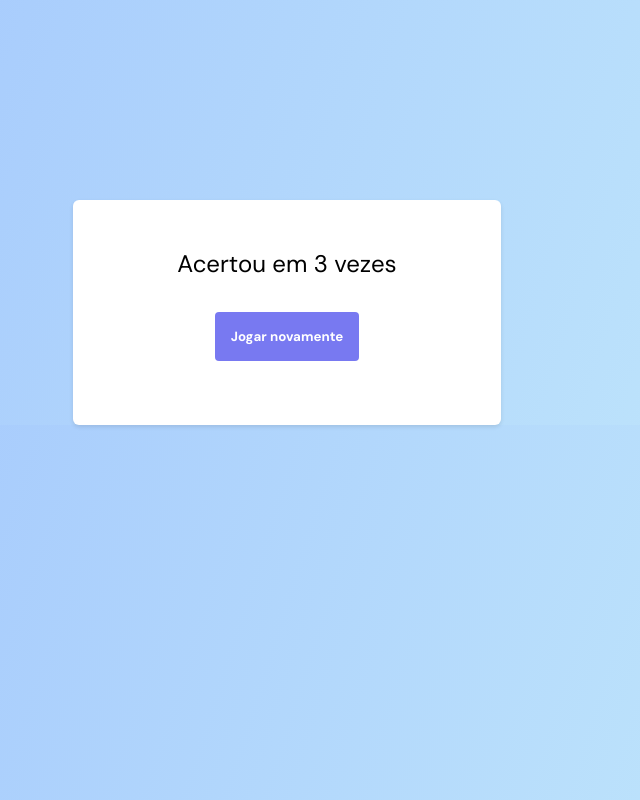
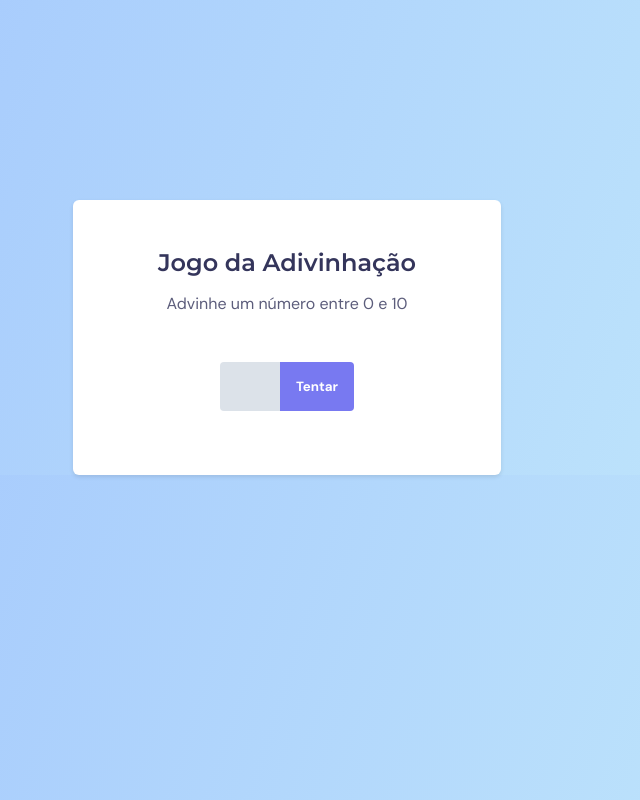
Before and after one commit to PabloPerdigao/Projeto-I-10---JogoDaAdivinha--o, a plain HTML site: page index.html in a window 1280 px wide. Shown: the whole page, without its empty margins (353-993 px from the left). Drawn offline with Linux system fonts and the light colour scheme.

Commit message:
Updat index.html

```diff
--- a/index.html
+++ b/index.html
@@ -14,17 +14,17 @@
   </head>
   <body>
     <main>
-      <div class="screen1 hide">
+      <div class="screen1">
         <h1>Jogo da Adivinhação</h1>
         <p>Advinhe um número entre 0 e 10</p>
 
         <form>
-          <input type="number" />
-          <button>Tentar</button>
+          <input id="inputNumber" type="number" />
+          <button onclick="handleClick(event)">Tentar</button>
         </form>
       </div>
 
-      <div class="screen2">
+      <div class="screen2 hide">
         <h2>Acertou em 3 vezes</h2>
         <button>Jogar novamente</button>
       </div>
```
